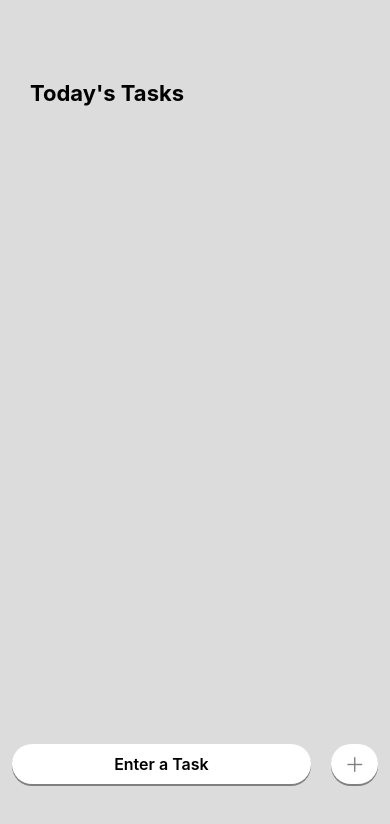
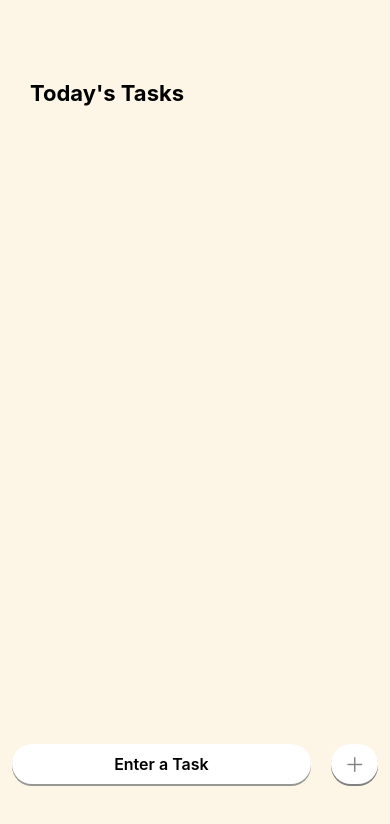
Before and after one commit to Ryan9771/React-Native-Self-Learning, a React Native app: screen / in a window 390 px wide. Shown: the top 824 px of the page. Built offline with nearby package versions, Linux system fonts and the light colour scheme.

Commit message:
Added feature to delete upon longpress

```diff
--- a/app/Screens/TodoList/ListItem.js
+++ b/app/Screens/TodoList/ListItem.js
@@ -27,6 +27,7 @@ function ListItem(props) {
                 onPressIn={handlePress}
                 onPressOut={handlePress}
                 onPress={onPressHandler}
+                onLongPress={() => props.deleteHandler(props.id)}
             >
                 <Text style={pressedIn ? styles.pressedText : styles.text}>{props.task}</Text>
             </Pressable>
--- a/app/Screens/TodoList/Task.js
+++ b/app/Screens/TodoList/Task.js
@@ -14,12 +14,12 @@ import ListItem from './ListItem';
 
 const Task = () => {
 
-    const [inp_text, setText] = useState("");
-    const [todos, setTodos] = useState([]);
-    const [num_todos, setNumTodos] = useState(0);
-    const [rerender, setRerender] = useState(false);
+    const [inp_text, setText] = useState(""); // The input text from TextInput
+    const [todos, setTodos] = useState([]); // The list of todos
+    const [num_todos, setNumTodos] = useState(0); // Keeps track of the id for tasks
+    const [rerender, setRerender] = useState(false); // State for re-rendering
 
-    // Adds input text to 'todos' if not blank
+    // Adds input text to 'todos' if not blank, and supplies a unique id
     function sendText() {
         if (inp_text.trim()) {
             setTodos([...todos, {id: num_todos, title: inp_text}]);
@@ -41,8 +41,14 @@ const Task = () => {
         setTodos(newTodos);
     }
 
+    // Flips the state of the rerender variable for the flatlist to re-render
     function toggleRender() {
         setRerender(!rerender);
+    }
+
+    // Deletes a task from 'todo' with the given id number
+    function deleteTask(id_num) {
+        setTodos(todos.filter(({id}) => id !== id_num));
     }
 
     return (
@@ -58,6 +64,7 @@ const Task = () => {
                                 task={item.title}
                                 changeTask={modifyTask}
                                 render={toggleRender}
+                                deleteHandler={deleteTask}
                             />
                         }
                         keyExtractor={(item) => item.id}
@@ -82,7 +89,7 @@ const Task = () => {
 
 const styles = StyleSheet.create({
     screen: {
-        backgroundColor: "gainsboro",
+        backgroundColor: "oldlace",
         paddingTop: 80,
         paddingHorizontal: 30,
         flex: 1,
@@ -91,7 +98,6 @@ const styles = StyleSheet.create({
     topCnt: {
         flex: 1
     },
-
     taskHeader: {
         fontWeight: "bold",
         fontSize: 22,
@@ -115,7 +121,7 @@ const styles = StyleSheet.create({
         backgroundColor: "white",
         shadowColor: "gray",
         shadowOffset: {width: 0, height: 2},
-        shadowOpacity: 1,
+        shadowOpacity: 0.8,
         paddingHorizontal: 8
 
     },
```
Also changed, not shown: 1 other file (tests, documents, lock files or other folders).
